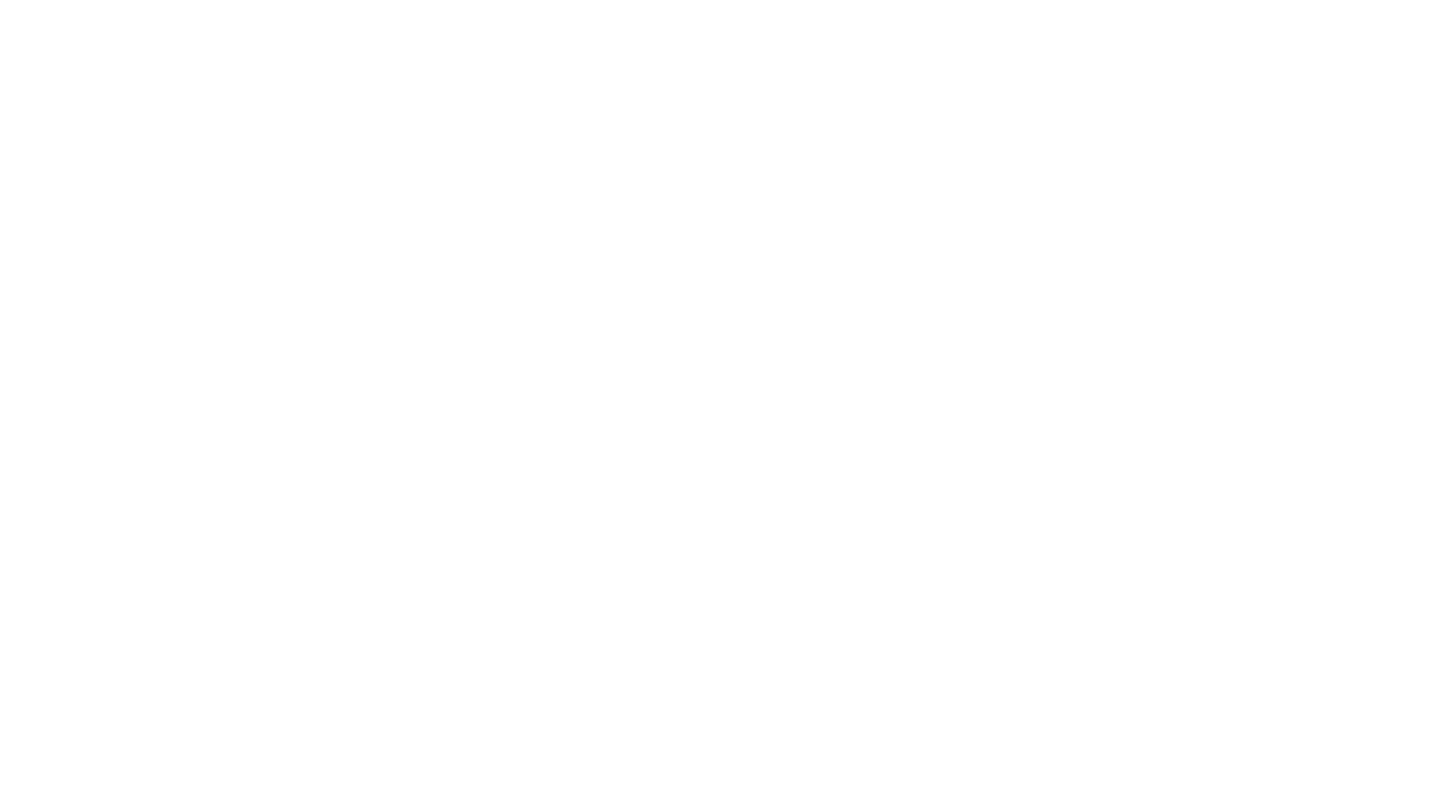
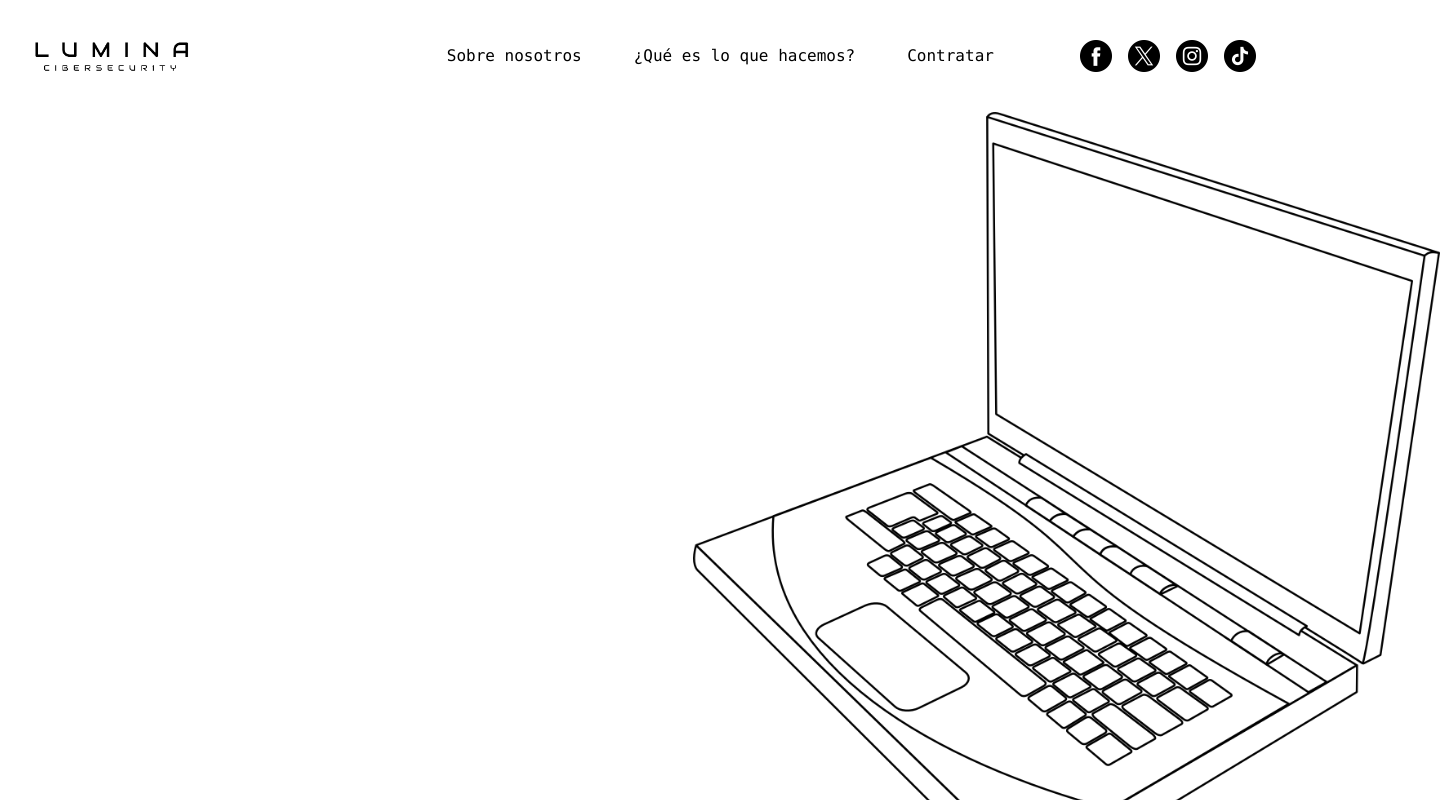
Before and after one commit to kostasense/Lumina-React, a React (Create React App) app: page / in a window 1280 px wide. Shown: the top 800 px of the page, 1440 px wide, since content can reach past the window. Built offline with nearby package versions, Linux system fonts and the light colour scheme.

Commit message:
Update images links

```diff
--- a/src/App.js
+++ b/src/App.js
@@ -4,7 +4,7 @@ import { BrowserRouter as Router, Route, Routes } from 'react-router-dom';
 
 function App() {
   return (
-    <Router basename="/Lumina-React">
+    <Router>
       <Routes>
         <Route path = "/" element = {<Home></Home>}></Route>
         <Route path = "/about" element = {<About></About>}></Route>
--- a/src/components/MyFunctions.js
+++ b/src/components/MyFunctions.js
@@ -6,7 +6,7 @@ export function Header() {
       <header id="header" className="flex items-center justify-between px-6 py-4">
         <img
           id="header-img"
-          src="imagenes/LuminaLogo1.png"
+          src="/imagenes/LuminaLogo1.png"
           alt="Lumina Cybersecurity logo"
           className="w-30 h-20"
         />
@@ -18,16 +18,16 @@ export function Header() {
         <section id="logo-section">
           <div id="logo-elements-container" className="flex space-x-4">
             <a className="media-icon transform transition-all duration-300 hover:scale-110 hover:rotate-12" href="https://www.facebook.com" target="_blank">
-              <img src="imagenes/facebook.png" alt="Logotipo de Facebook" className="w-8 h-8" />
+              <img src="/imagenes/facebook.png" alt="Logotipo de Facebook" className="w-8 h-8" />
             </a>
             <a className="media-icon transform transition-all duration-300 hover:scale-110 hover:rotate-12" href="https://www.twitter.com" target="_blank">
-              <img src="imagenes/twitter.png" alt="Logotipo de Twitter/X" className="w-8 h-8" />
+              <img src="/imagenes/twitter.png" alt="Logotipo de Twitter/X" className="w-8 h-8" />
             </a>
             <a className="media-icon transform transition-all duration-300 hover:scale-110 hover:rotate-12" href="https://www.instagram.com" target="_blank">
-              <img src="imagenes/instagram.png" alt="Logotipo de Instagram" className="w-8 h-8" />
+              <img src="/imagenes/instagram.png" alt="Logotipo de Instagram" className="w-8 h-8" />
             </a>
             <a className="media-icon transform transition-all duration-300 hover:scale-110 hover:rotate-12" href="https://www.tiktok.com" target="_blank">
-              <img src="imagenes/tiktok.png" alt="Logotipo de TikTok" className="w-8 h-8" />
+              <img src="/imagenes/tiktok.png" alt="Logotipo de TikTok" className="w-8 h-8" />
             </a>
           </div>
         </section>
@@ -40,7 +40,7 @@ export function Info() {
   return (
     <section id="info-section">
       <div className="flex justify-end w-full h-auto">
-        <img className="absolute w-7/12 h-6/12 object-contain translate-x-40" src="imagenes\laptop.png" alt="Laptop"></img>
+        <img className="absolute w-7/12 h-6/12 object-contain translate-x-40" src="/imagenes\laptop.png" alt="Laptop"></img>
       </div>
     </section>
   );
```
